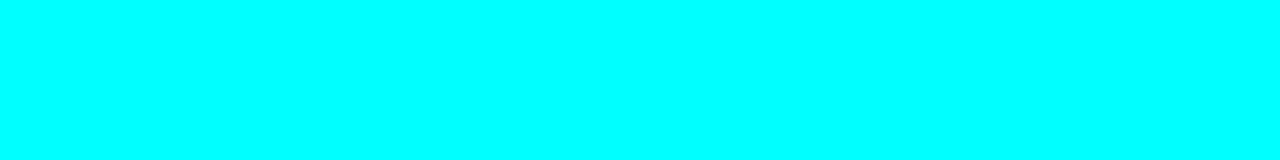
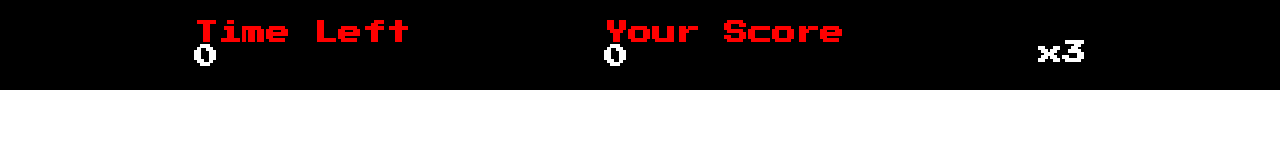
Before and after one commit to lorenlmartins/detona-ralph, a plain HTML site: page index.html in a window 1280 px wide. Drawn offline with Linux system fonts and the light colour scheme.

Commit message:
feat: add styling

```diff
--- a/index.html
+++ b/index.html
@@ -5,16 +5,36 @@
     <meta name="viewport" content="width=device-width, initial-scale=1.0">
     <title>Detona Ralph</title>
 
-    <!-- fonts -->
+    <!-- Fonts -->
     <link rel="preconnect" href="https://fonts.googleapis.com">
-<link rel="preconnect" href="https://fonts.gstatic.com" crossorigin>
-<link href="https://fonts.googleapis.com/css2?family=Press+Start+2P&display=swap" rel="stylesheet">
+    <link rel="preconnect" href="https://fonts.gstatic.com" crossorigin>
+    <link href="https://fonts.googleapis.com/css2?family=Press+Start+2P&display=swap" rel="stylesheet">
 
-<!-- styles -->
-<link rel="stylesheet" href="/src/styles/reset.css">
-<link rel="stylesheet" href="/src/styles/main.css">
+    <!-- Styles -->
+    <link rel="stylesheet" href="/src/styles/reset.css">
+    <link rel="stylesheet" href="/src/styles/main.css">
 </head>
 <body>
+
+    <div class="container">
+        <div class="menu">
+            <div class="menu-time">
+                <h2 style="color: red;">Time Left</h2>
+                <h2>0</h2>
+            </div>
+            <div class="menu-score">
+                <h2 style="color: red;">Your Score</h2>
+                <h2>0</h2>
+            </div>
+            <div class="menu-lives">
+                <img src="" />
+                <h2>x3</h2>
+            </div>
+        </div>
+
+        <div class="panel">
+        </div>
+    </div>
 
     <script defer src="/src/scripts/engine.js"></script>
 </body>
--- a/src/styles/main.css
+++ b/src/styles/main.css
@@ -1,3 +1,14 @@
-body{
-    background-color: aqua;
+.container{
+    display: flex;
 }
+
+.menu{
+    display: flex;
+    justify-content: space-evenly;
+    align-items: center;
+
+    height: 90px;
+    width: 100%;
+    background-color: #000000;
+    color: #ffffff
+}
--- a/src/styles/reset.css
+++ b/src/styles/reset.css
@@ -1,11 +1,9 @@
-*{
+* {
     margin: 0;
     padding: 0;
     box-sizing: border-box;
-    .press-start-2p-regular {
-        font-family: "Press Start 2P", system-ui;
-        font-weight: 400;
-        font-style: normal;
-      }
+}
 
+body {
+    font-family: "Press Start 2P", system-ui;
 }
```
